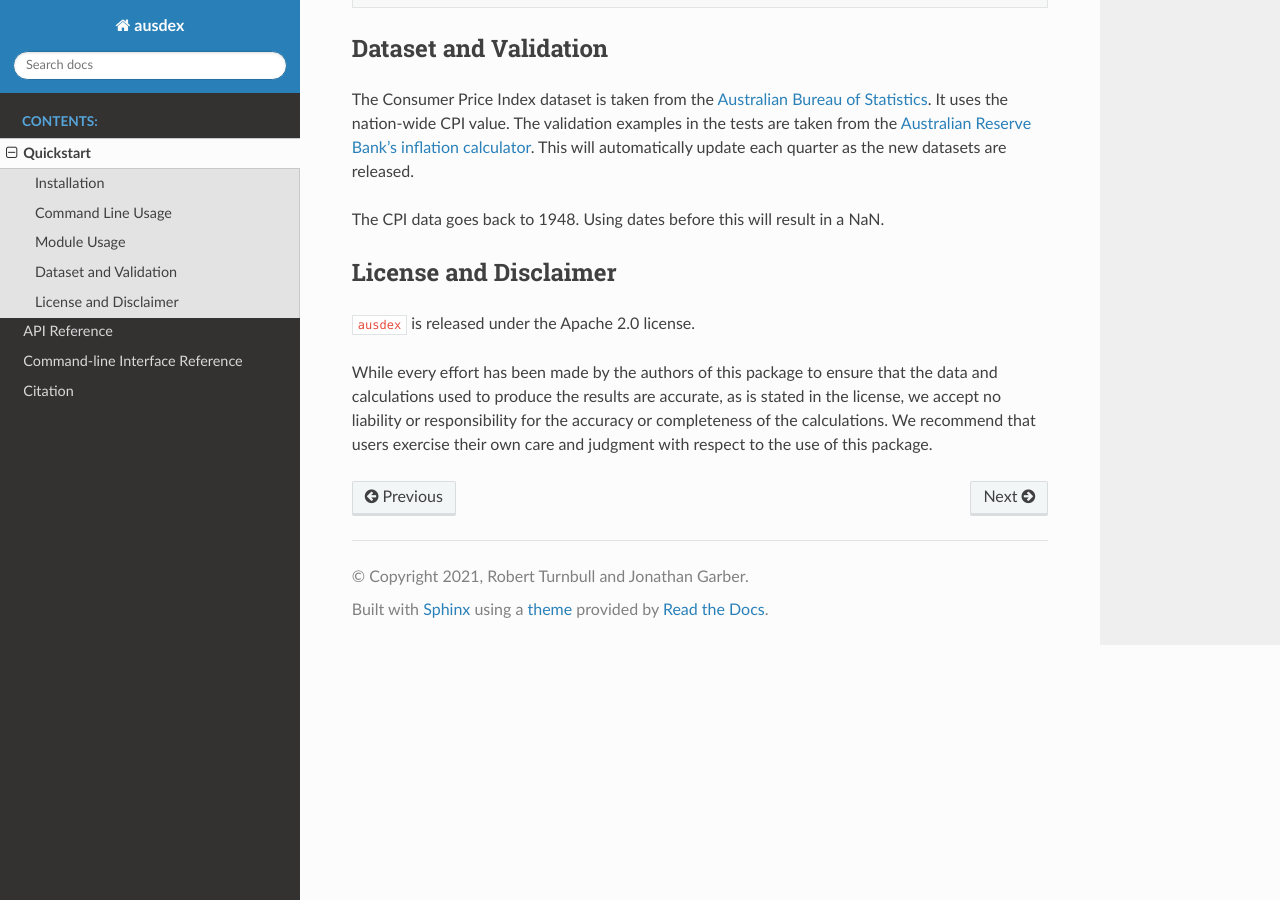
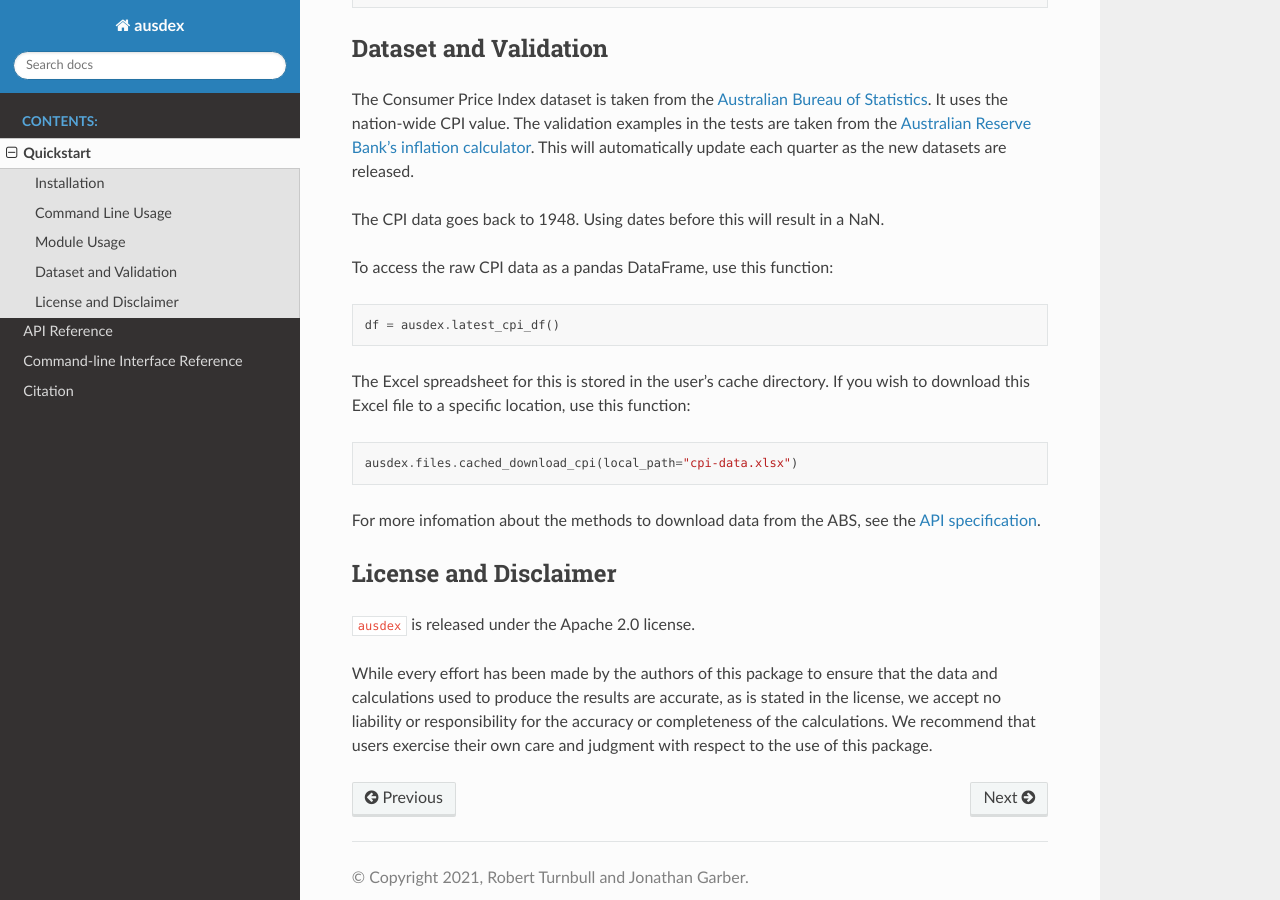
Before and after one commit to rbturnbull/ausdex, a Sphinx documentation site: the page built from docs/quickstart.md, in a window 1280 px wide and 900 px high, scrolled down 1653 px. Built offline with Sphinx 7.4.7 and the Read the Docs theme 2.0.0, drawn with Linux system fonts in a browser that asks for light colours; pages that are not in the unit, such as notebooks, are missing from menus.

Commit message:
:zap: adding functionality to get the dataframe of the raw CPI data. adding information about it to the docs

````diff
--- a/ausdex/__init__.py
+++ b/ausdex/__init__.py
@@ -1 +1 @@
-from .inflation import calc_inflation, Location
+from .inflation import calc_inflation, Location, latest_cpi_df
--- a/docs/quickstart.md
+++ b/docs/quickstart.md
@@ -70,6 +70,19 @@ The Consumer Price Index dataset is taken from the [Australian Bureau of Statist
 
 The CPI data goes back to 1948. Using dates before this will result in a NaN.
 
+To access the raw CPI data as a pandas DataFrame, use this function:
+```
+df = ausdex.latest_cpi_df()
+```
+
+The Excel spreadsheet for this is stored in the user's cache directory.
+If you wish to download this Excel file to a specific location, use this function:
+```
+ausdex.files.cached_download_cpi(local_path="cpi-data.xlsx")
+```
+
+For more infomation about the methods to download data from the ABS, see the [API specification](https://rbturnbull.github.io/ausdex/reference.html).
+
 ## License and Disclaimer
 
 `ausdex` is released under the Apache 2.0 license.
--- a/pyproject.toml
+++ b/pyproject.toml
@@ -1,6 +1,6 @@
 [tool.poetry]
 name = "ausdex"
-version = "1.1.0"
+version = "1.1.1"
 description = "A Python package for adjusting Australian dollars for inflation"
 authors = ["Robert Turnbull <robert.turnbull@unimelb.edu.au>", "Jonathan Garber <jonathan.garber@unimelb.edu.au>"]
 license = "Apache-2.0"
````
Also changed, not shown: README.md (+13 -0 lines), 2 other files.
